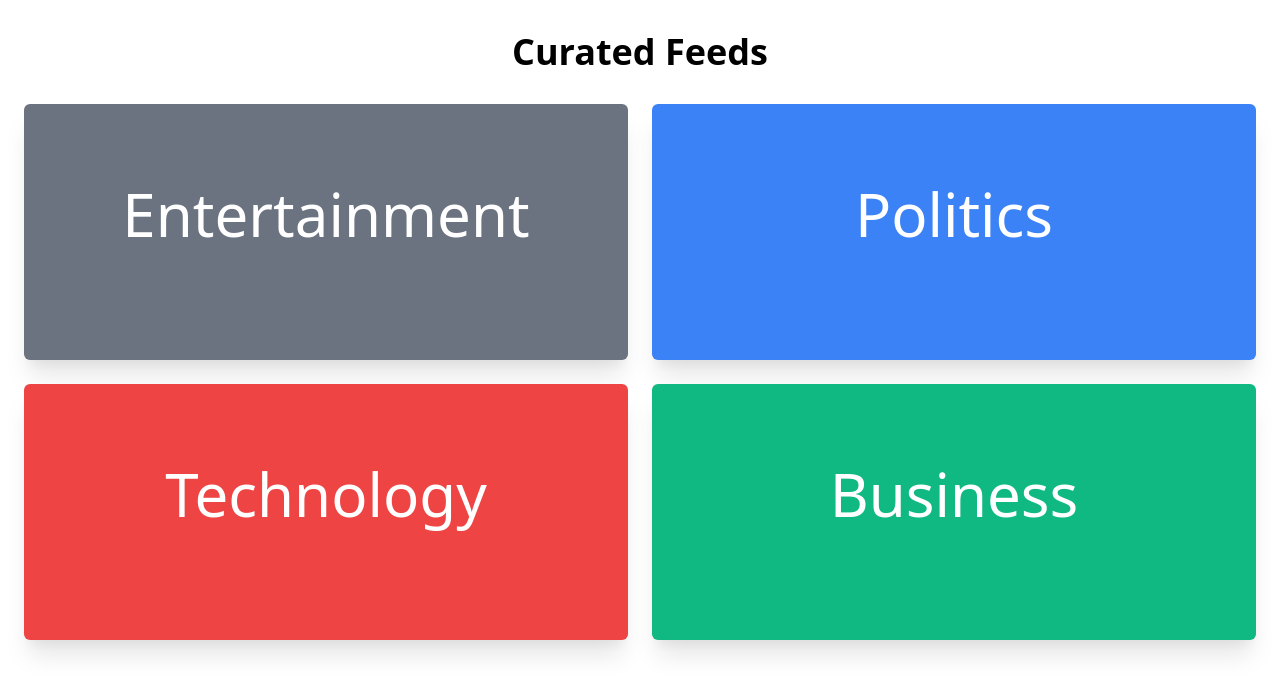
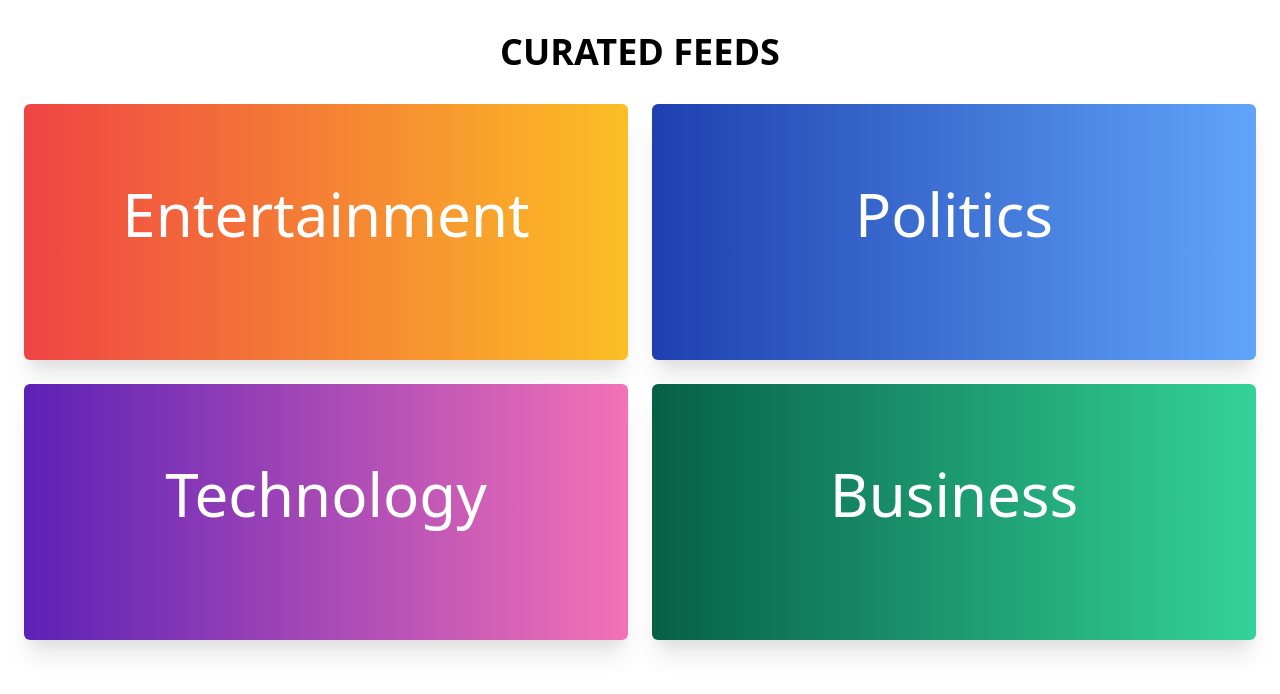
Before and after one commit to bagladivyang03/News-Article-Classification, a Flask app: template templates/base.html in a window 1280 px wide. Shown: the top 694 px of the page. Run offline with Flask 2, Linux system fonts and the light colour scheme; the template is opened without the code that fills it: most values are stand-ins (such as "Sample title", 1, 10 or a date in 2020).

Commit message:
design changes

```diff
--- a/app.py
+++ b/app.py
@@ -110,6 +110,7 @@ def home():
         data['article_type'] = articles_predicted[i]
         data['title'] = articles_data[i]['title']
         data['description'] = articles_data[i]['description']
+        data['link'] = articles_data[i]['link']
         # data['image'] = articles_data[i]['urlToImage']
         all_articles.append(data)
     print(all_articles)
--- a/templates/base.html
+++ b/templates/base.html
@@ -9,25 +9,25 @@
 </head>
 <body>
     <div class="container">
-        <h1 class="text-center m-8 text-4xl font-bold">Curated Feeds</h1>
+        <h1 class="text-center m-8 text-4xl font-bold">CURATED FEEDS</h1>
         <div class="grid grid-cols-2 gap-6 m-6">
             <a href="{{url_for('article',varible_name='entertainment')}}" class="cursor-pointer">
-                <div class="rounded-md shadow-xl text-6xl text-white text-bold pt-20 text-center grid-col-span-1 h-64 bg-gray-500">
+                <div class="rounded-md shadow-xl text-xl xl:text-6xl text-white text-bold pt-20 text-center col-span-2 xl:col-span-1 h-64  bg-gradient-to-r from-red-500  to-yellow-400">
                       Entertainment
                 </div>
             </a>
             <a href="{{url_for('article',varible_name='politics')}}" class="cursor-pointer">
-                <div class="rounded-md shadow-xl text-6xl text-white text-bold pt-20 text-center grid-col-span-1 h-64 bg-blue-500">
+                <div class="rounded-md shadow-xl text-xl xl:text-6xl text-white text-bold pt-20 text-center col-span-2 xl:col-span-1 h-64 bg-gradient-to-r from-blue-800  to-blue-400">
                       Politics
                 </div>
             </a>
             <a href="{{url_for('article',varible_name='technology')}}" class="cursor-pointer">
-                <div class="rounded-md shadow-xl text-6xl text-white text-bold pt-20 text-center grid-col-span-1 h-64 bg-red-500">
+                <div class="rounded-md shadow-xl text-xl xl:text-6xl text-white text-bold pt-20 text-center col-span-2 xl:col-span-1 h-64 bg-gradient-to-r from-purple-800  to-pink-400">
                      Technology
                 </div>
             </a>
             <a  href="{{url_for('article',varible_name='business')}}" class="cursor-pointer">
-                <div class="rounded-md shadow-xl text-6xl text-white text-bold pt-20 text-center grid-col-span-1 h-64 bg-green-500">
+                <div class="rounded-md shadow-xl text-xl xl:text-6xl text-white text-bold pt-20 text-center col-span-2 xl:col-span-1 h-64 bg-gradient-to-r from-green-800  to-green-400">
                     Business
                 </div>
             </a>
```
Also changed, not shown: templates/article.html (+8 -8 lines).
